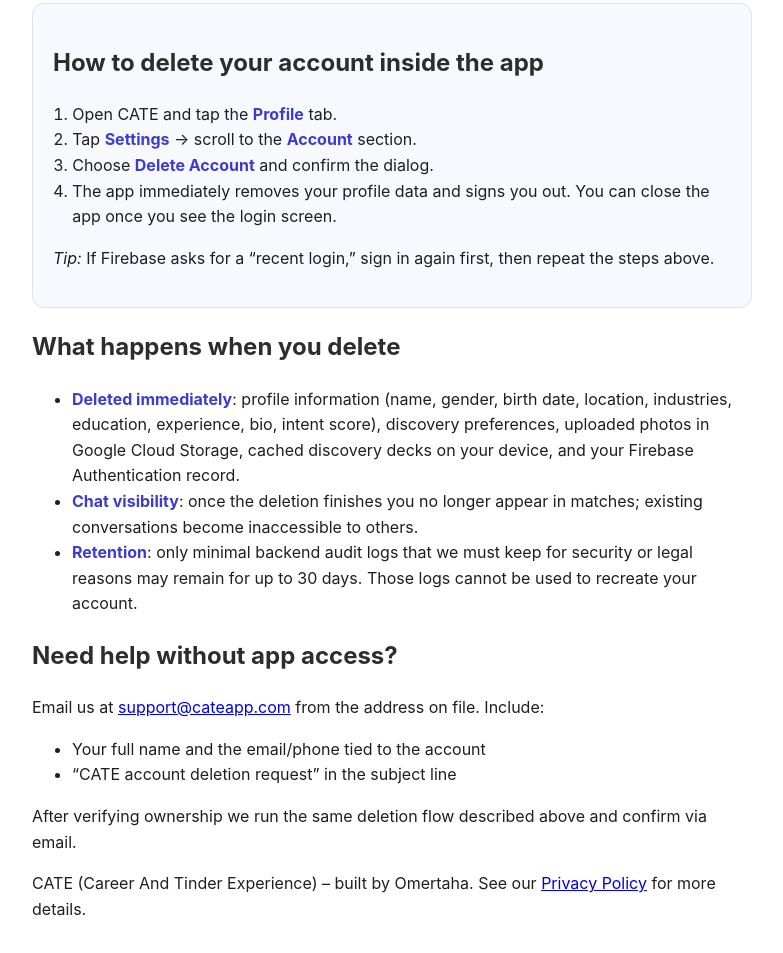
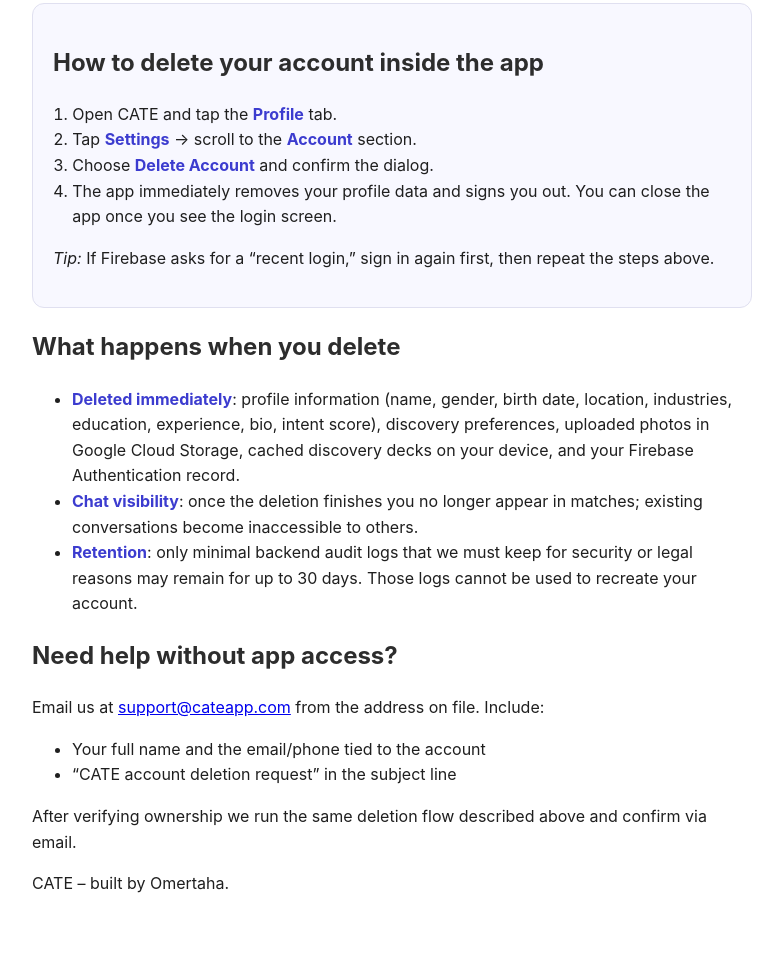
Before and after one commit to omertaha/cate-web, a plain HTML site: page delete-account.html in a window 1280 px wide. Shown: the part 165-1118 px from the top of the page, without its empty margins (248-1031 px from the left). Drawn offline with Linux system fonts and the light colour scheme.

Commit message:
Update delete-account.html

```diff
--- a/delete-account.html
+++ b/delete-account.html
@@ -49,7 +49,7 @@
   </section>
 
   <footer>
-    <p>CATE (Career And Tinder Experience) – built by Omertaha. See our <a href="https://omertaha.github.io/th-privacy/privacy-policy.html">Privacy Policy</a> for more details.</p>
+    <p>CATE – built by Omertaha.</p>
   </footer>
 </body>
 </html>
```
